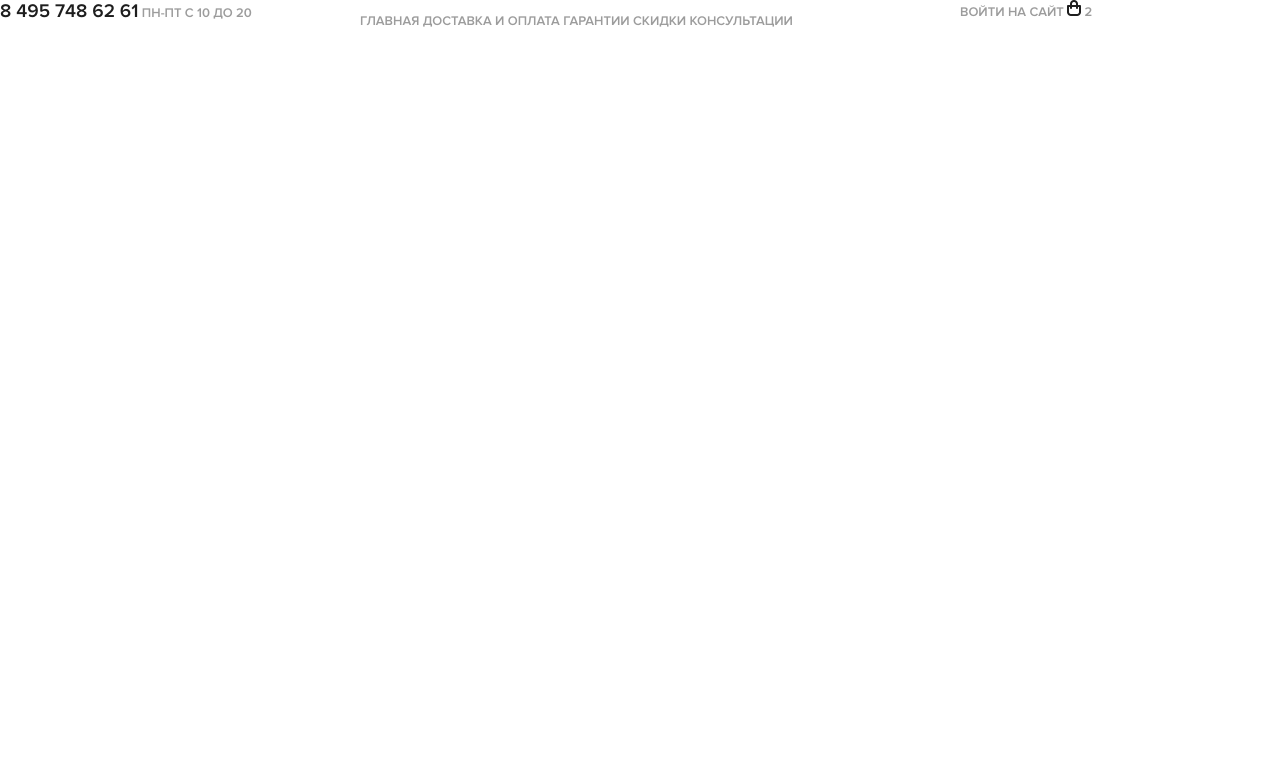
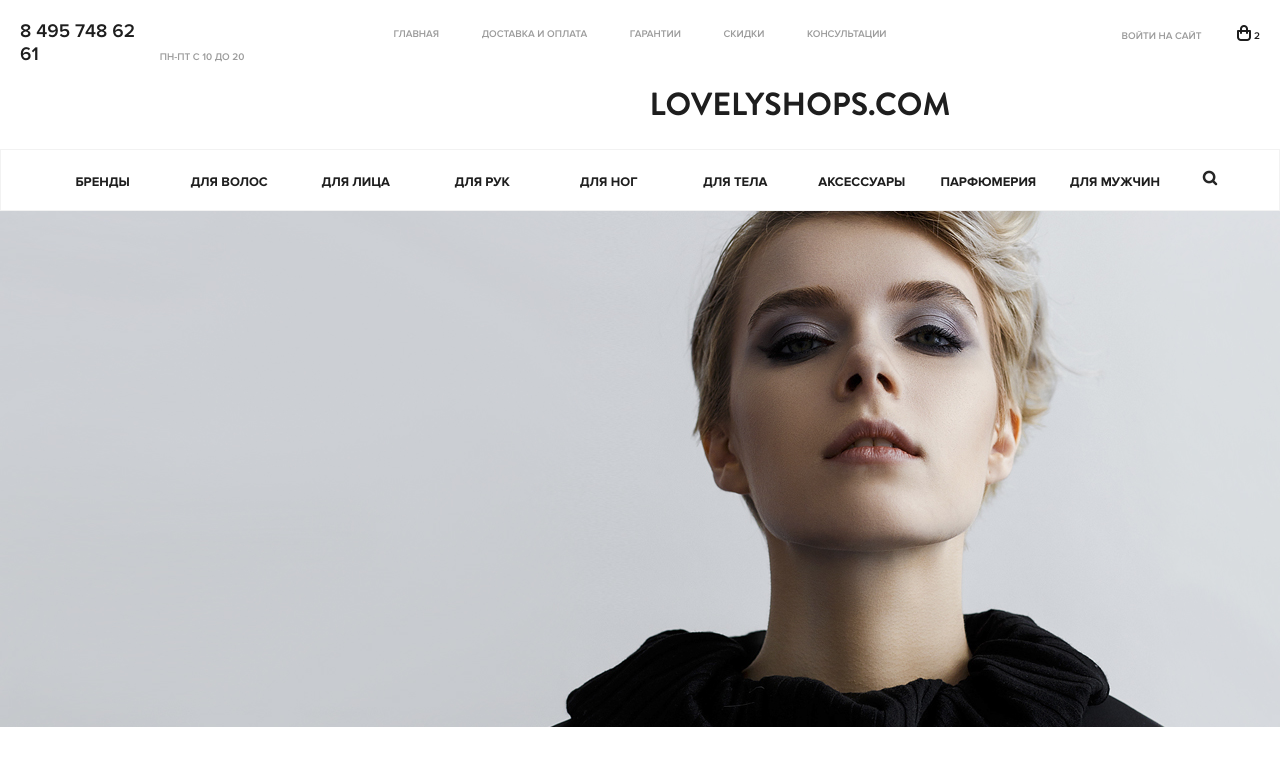
Before and after one commit to redheaddy/small_project, a website: page src/index.html in a window 1280 px wide. Drawn offline with Linux system fonts and the light colour scheme.

Commit message:
header menu and header slider added

```diff
--- a/gulpfile.js
+++ b/gulpfile.js
@@ -1,6 +1,6 @@
 var gulp = require('gulp'),
     watch = require('gulp-watch'),
-    minHtml = require('gulp-minify-html'),
+    minHTML = require('gulp-minify-html'),
     imageMin = require('gulp-imagemin');
     //pngMin = reqire('gulp-tinypng');
 
@@ -10,8 +10,8 @@ gulp.task('minify-html', function() {
     spare:true
   };
 
-  return gulp.src('*.html')
-    .pipe(minifyHTML(opts))
+  return gulp.src('src/*.html')
+    .pipe(minHTML(opts))
     .pipe(gulp.dest('/dist/'));
 });
 gulp.task('min-jpg', function(){
--- a/src/index.html
+++ b/src/index.html
@@ -17,11 +17,11 @@
  <div class="container">
      <header>
          <div class="top">
-             <div class="left">
+             <div class="top-col-left float-left">
                  <div class="num">8 495 748 62 61</div>
                  <div class="time">Пн-Пт с 10 до 20</div>
              </div>
-             <div class="center">
+             <nav class="top-col-center">
                  <ul>
                      <li><a href=""title="">Главная</a></li>
                      <li><a href=""title="">доставка и оплата</a></li>
@@ -29,8 +29,8 @@
                      <li><a href=""title="">скидки</a></li>
                      <li><a href=""title="">консультации</a></li>
                  </ul>
-             </div>
-             <div class="right">
+             </nav>
+             <div class="top-col-right float-right">
                  <div class="enter">Войти на сайт</div>
                  <div class="basket">
                      <img src="img/icon.png" alt="">
@@ -38,6 +38,24 @@
                  </div>
              </div>
          </div>
+          <h1 class="site-header">Lovelyshops.com</h1>
+          <nav class="products">
+              <ul class="products-menu">
+                  <li><a href="">Бренды</a></li>
+                  <li><a href="">для волос</a></li>
+                  <li><a href="">для лица</a></li>
+                  <li><a href="">для рук</a></li>
+                  <li><a href="">для ног</a></li>
+                  <li><a href="">для тела</a></li>
+                  <li><a href="">аксессуары</a></li>
+                  <li><a href="">парфюмерия</a></li>
+                  <li><a href="">для мужчин</a></li>
+                  <li><a href=""><img src="img/search.png" alt=""></a></li>
+              </ul>
+          </nav>
+          <div class="slider">
+              <img src="img/1_02.jpg" alt="">
+          </div>
      </header>
  </div>
  </body>
--- a/src/less/styles.less
+++ b/src/less/styles.less
@@ -1,9 +1,20 @@
 // out: ../../dist/css/styles.css
-@semibold10: 13px ProximaNovaSemibold;
-@semibold13: 17px ProximaNovaSemibold;
+@semibold10: 10px ProximaNovaSemibold;
+@semibold13: 13px ProximaNovaSemibold;
+@bold13: 13px ProximaNovaBold;
 @bold18: 18px ProximaNovaBold;
 @gray:#9c9c9c;
 @black:#1e1e1e;
+@padding-small:20px;
+@padding-top-bot:20px 0;
+@padding-left-right:0 30px 0 40px;
+@border:1px solid #f2f2f2;
+
+.responsive(){
+    width:100%;
+    height: auto;
+}
+
 
 @font-face{
     font-family: ProximaNovaBold;
@@ -25,30 +36,107 @@
     font-family: TrajanPro-regular;
     src: url(../../fonts/TrajanPro-Regular.otf)
 }
+@font-face{
+    font-family: Brandon_bld;
+    src: url(../../fonts/Brandon_bld.otf)
+}
 .top{
     font:@semibold10;
     color:@gray;
     text-transform: uppercase;
-    *{
+    >*{
         display:inline-block
     }
-    .center{
+    .top-col-center{
         width: 50%;
+        padding-top: 8px;
         a{
             color:@gray;
             text-decoration: none;
+            display: block;
+            padding: @padding-small;
+        }
+        ul{
+            padding-left: 0;
+            margin: 0;
+            list-style: none;
+            text-align: center;
+            li{
+                display: inline-block;
+            }
         }
     }
-    .right{
+    .top-col-right{
+        padding: @padding-small;
         width: 25%;
-        float:right;
+        div{
+            width: 49%;
+            display: inline-block;
+        }
+        .basket{
+            width: 20%;
+            padding-top:3px;
+            img{
+                position: relative;
+                top:2px;
+            }
+            span{
+                color:@black;
+            }
+        }
     }
-    .left{
-        .right;
-        float:left;
+    .top-col-left{
+        .top-col-right;
     }
 }
 .num{
         font-size: 19px;
         color:@black;
+}
+.float-left{
+    float: left;
+    text-align: left;
+}
+.float-right{
+    float: right;
+    text-align: right;
+}
+.site-header{
+    color:@black;
+    font:32px Brandon_bld;
+    text-transform: uppercase;
+    text-align: center;
+}
+.products{
+    font:@bold13;
+    padding: @padding-left-right;
+    border:@border;
+
+    .products-menu{
+        padding-left: 0;
+        list-style: none;
+        text-align: justify;
+        margin: 0;
+        a{
+            color: @black;
+            text-transform: uppercase;
+            display: block;
+            text-align: center;
+            padding: @padding-top-bot;
+        }
+
+        li{
+            display: inline-block;
+            width:10.2%;
+            &:last-child{
+                width: 5%;
+            }
+        }
+
     }
+}
+.slider{
+    img{
+        .responsive;
+    }
+}
```
Also changed, not shown: dist/css/normalize.css, dist/css/styles.css, dist/img/search.png (added), src/img/search.png (added).
